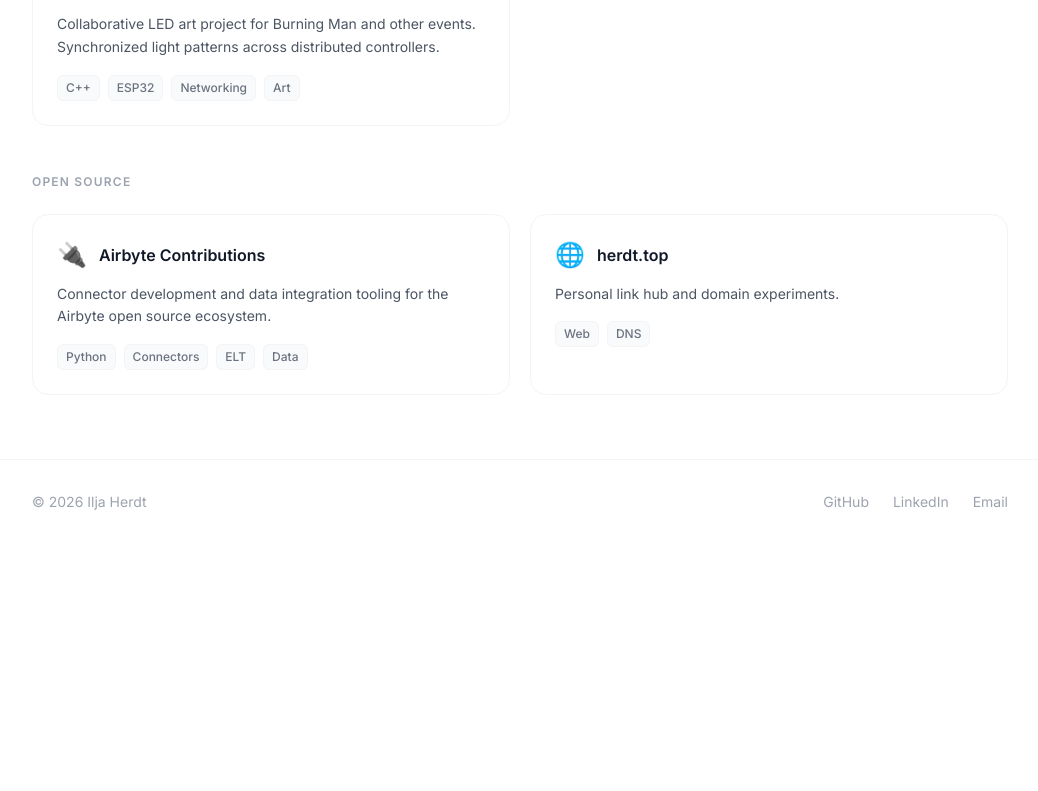
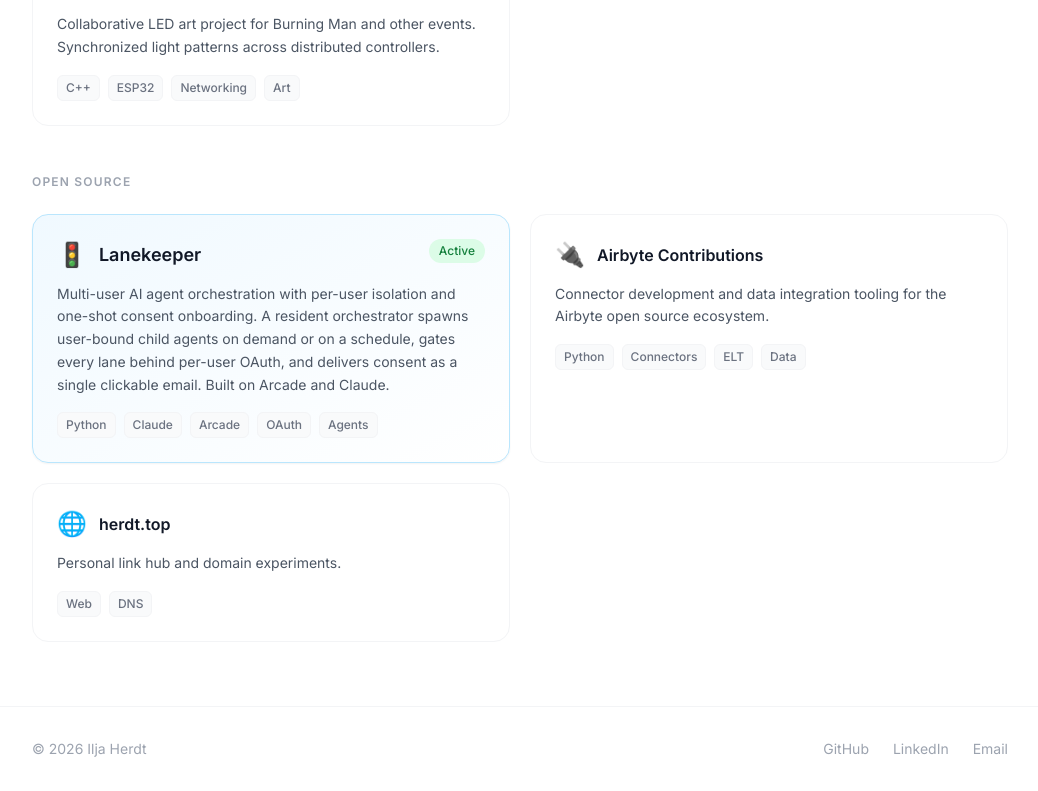
Before and after one commit to iherdt/iljaherdt-com, a Next.js app: page /projects in a window 1280 px wide. Shown: the part 931-1722 px from the top of the page, without its empty margins (120-1158 px from the left). Before the commit the page ends 1475 px from the top, so only its background shows below. Built offline with nearby package versions, Linux system fonts and the light colour scheme.

Commit message:
Add Lanekeeper to open source projects

```diff
--- a/pages/projects/index.tsx
+++ b/pages/projects/index.tsx
@@ -72,6 +72,15 @@
         <h2 className="text-xs font-semibold uppercase tracking-widest text-gray-400 mb-6">Open Source</h2>
         <div className="grid sm:grid-cols-2 gap-5">
           <ProjectCard
+            title="Lanekeeper"
+            icon="🚦"
+            description="Multi-user AI agent orchestration with per-user isolation and one-shot consent onboarding. A resident orchestrator spawns user-bound child agents on demand or on a schedule, gates every lane behind per-user OAuth, and delivers consent as a single clickable email. Built on Arcade and Claude."
+            tags={['Python', 'Claude', 'Arcade', 'OAuth', 'Agents']}
+            href="https://github.com/iherdt/lanekeeper"
+            featured
+            status="Active"
+          />
+          <ProjectCard
             title="Airbyte Contributions"
             icon="🔌"
             description="Connector development and data integration tooling for the Airbyte open source ecosystem."
```
